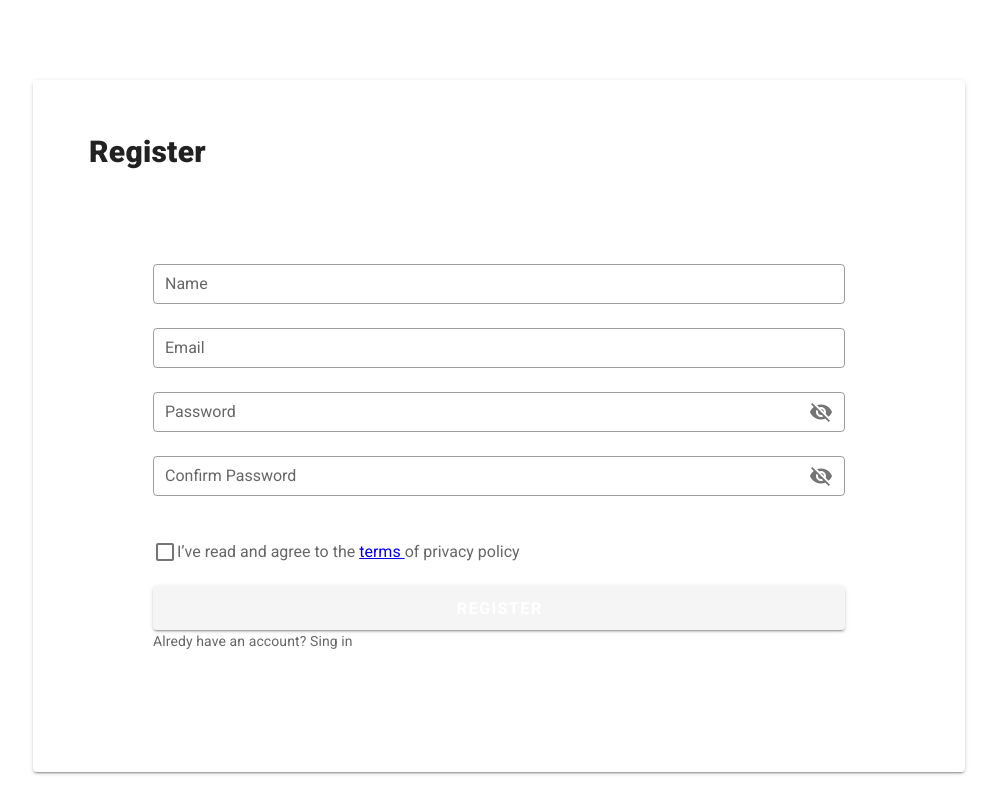
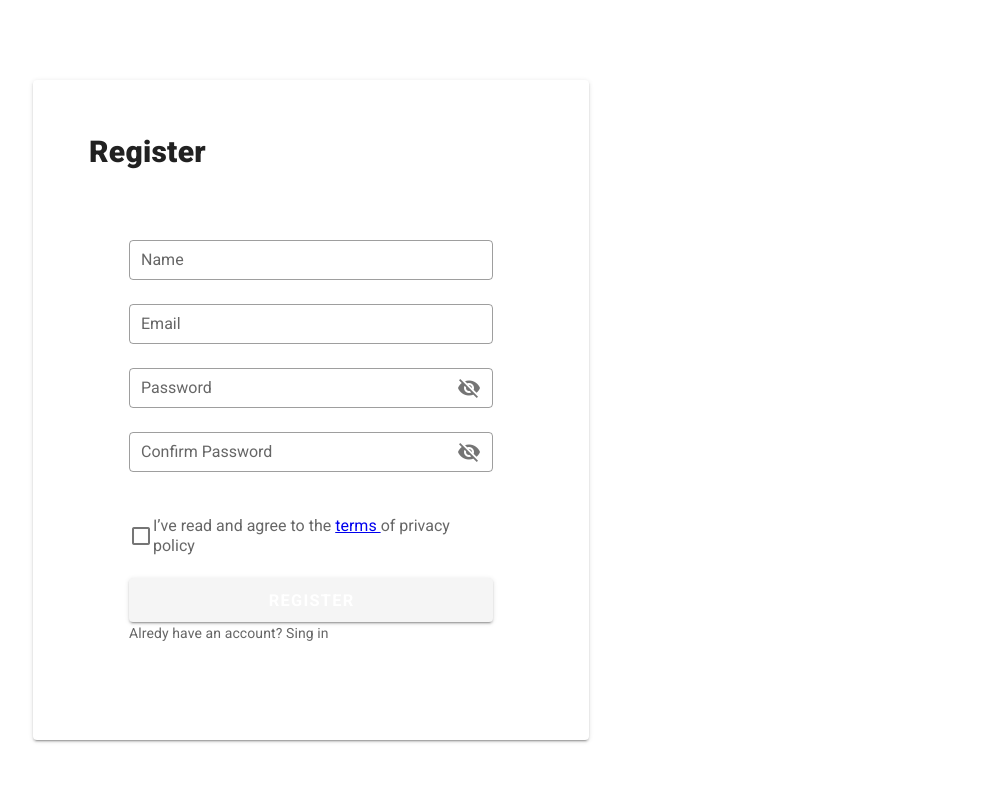
Before and after one commit to ICEI-PUC-Minas-PPLES-TI/plf-es-2022-1-ti5-5104100-DinDin, a Nuxt app in the folder Codigo/dindin-frontend/: page /register in a window 1280 px wide. Shown: the whole page, without its empty margins (47-1044 px from the left). Built offline with nearby package versions, Linux system fonts and the light colour scheme.

Commit message:
Ajustes ok

```diff
--- a/Codigo/dindin-frontend/pages/register.vue
+++ b/Codigo/dindin-frontend/pages/register.vue
@@ -2,13 +2,13 @@
   <!--Container-->
   <v-container fluid style="overflow: auto; padding: 10vh">
     <v-row align="center" justify="center" dense>
-      <v-col cols="12" sm="12" md="10" lg="10">
+      <v-col cols="12" sm="12" md="10" lg="6">
         <v-card width="100%" style="padding: 5vh">
           <v-card-title
             ><h2><b>Register</b></h2></v-card-title
           >
 
-          <v-card-text style="padding: 10vh">
+          <v-card-text style="padding: 7vh">
             <v-form ref="user" lazy-validation autocomplete="off">
               <v-row>
                 <v-col cols="12" sm="12" md="12">
```
